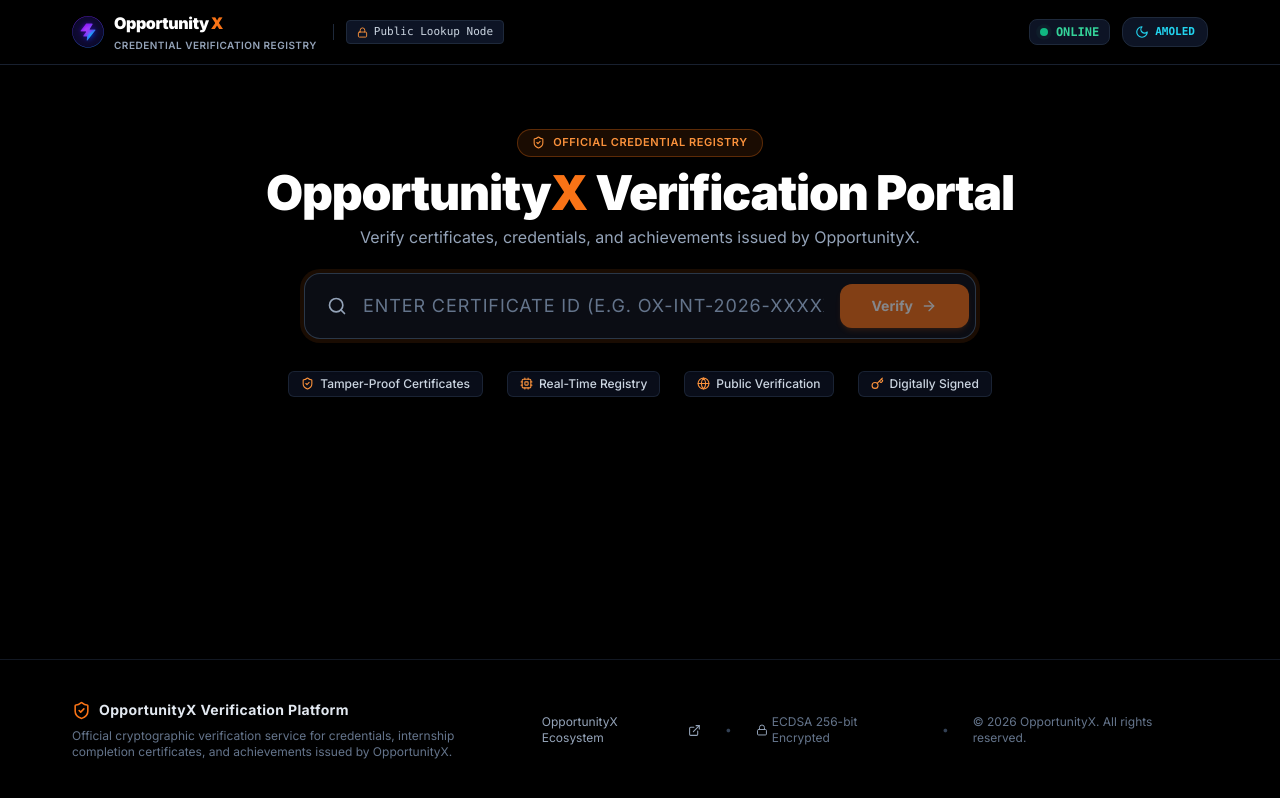
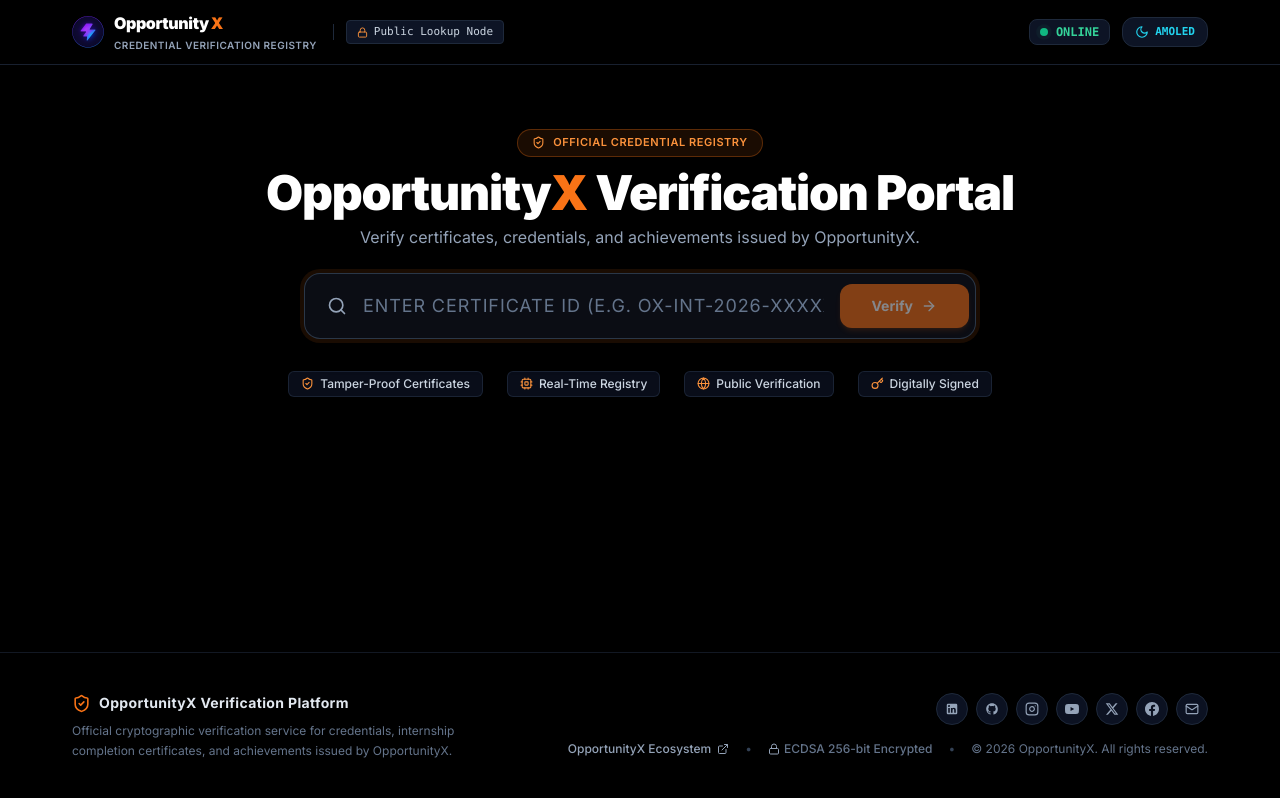
Before and after one commit to Anxraagxchahat/OpportunityX-Verification, a React (Vite) app in the folder frontend/: page / in a window 1280 px wide. Built offline with nearby package versions, Linux system fonts and the light colour scheme; no server answers; a web font is replaced by a local one.

Commit message:
feat(footer): add circular social media brand links to verification platform footer

```diff
--- a/frontend/src/components/Footer.jsx
+++ b/frontend/src/components/Footer.jsx
@@ -1,10 +1,91 @@
-import React from 'react';
-import { ShieldCheck, ExternalLink, Lock } from 'lucide-react';
+import React, { useState } from 'react';
+import { ShieldCheck, ExternalLink, Lock, Mail, Check } from 'lucide-react';
+import {
+  LinkedInIcon,
+  GitHubIcon,
+  InstagramIcon,
+  YoutubeIcon,
+  XIcon,
+  FacebookIcon
+} from './icons/BrandIcons';
+
+const SOCIAL_LINKS = [
+  {
+    name: 'LinkedIn',
+    url: 'https://www.linkedin.com/company/128134073',
+    icon: LinkedInIcon,
+    ariaLabel: 'OpportunityX on LinkedIn',
+    colorHover: 'hover:text-[#0A66C2] hover:border-[#0A66C2]/50 hover:bg-[#0A66C2]/10'
+  },
+  {
+    name: 'GitHub',
+    url: 'https://github.com/Anxraagxchahat/opportunityx',
+    icon: GitHubIcon,
+    ariaLabel: 'OpportunityX on GitHub',
+    colorHover: 'hover:text-purple-600 dark:hover:text-purple-400 hover:border-purple-500/50 hover:bg-purple-500/10'
+  },
+  {
+    name: 'Instagram',
+    url: 'https://www.instagram.com/theopportunityx/',
+    icon: InstagramIcon,
+    ariaLabel: 'OpportunityX on Instagram',
+    colorHover: 'hover:text-[#E4405F] hover:border-[#E4405F]/50 hover:bg-[#E4405F]/10'
+  },
+  {
+    name: 'YouTube',
+    url: 'https://www.youtube.com/@theopportunityX',
+    icon: YoutubeIcon,
+    ariaLabel: 'OpportunityX on YouTube',
+    colorHover: 'hover:text-[#FF0000] hover:border-[#FF0000]/50 hover:bg-[#FF0000]/10'
+  },
+  {
+    name: 'X',
+    url: 'https://x.com/TheOpportunityX',
+    icon: XIcon,
+    ariaLabel: 'OpportunityX on X',
+    colorHover: 'hover:text-slate-900 dark:hover:text-white hover:border-slate-400 dark:hover:border-slate-600 hover:bg-slate-500/10'
+  },
+  {
+    name: 'Facebook',
+    url: 'https://www.facebook.com/profile.php?id=61590766896275',
+    icon: FacebookIcon,
+    ariaLabel: 'OpportunityX on Facebook',
+    colorHover: 'hover:text-[#1877F2] hover:border-[#1877F2]/50 hover:bg-[#1877F2]/10'
+  },
+  {
+    name: 'Email',
+    url: 'mailto:hello@opportunityx.co.in',
+    icon: Mail,
+    ariaLabel: 'OpportunityX Email',
+    colorHover: 'hover:text-emerald-600 dark:hover:text-emerald-400 hover:border-emerald-500/50 hover:bg-emerald-500/10'
+  }
+];
 
 export function Footer({ onOpenAdmin }) {
+  const [copiedEmail, setCopiedEmail] = useState(false);
+
+  const handleEmailClick = (e, url) => {
+    if (url.startsWith('mailto:')) {
+      if (navigator.clipboard) {
+        navigator.clipboard.writeText('hello@opportunityx.co.in');
+        setCopiedEmail(true);
+        setTimeout(() => setCopiedEmail(false), 2500);
+      }
+    }
+  };
+
   return (
-    <footer className="w-full border-t border-slate-200 dark:border-slate-800/60 bg-slate-100 dark:bg-black py-10 mt-16 text-slate-600 dark:text-slate-400">
-      <div className="container mx-auto px-4 lg:px-8 flex flex-col md:flex-row items-center justify-between gap-6">
+    <footer className="w-full border-t border-slate-200 dark:border-slate-800/60 bg-slate-100 dark:bg-black py-10 mt-16 text-slate-600 dark:text-slate-400 relative">
+
+      {/* Toast Notification for Copied Email */}
+      {copiedEmail && (
+        <div className="fixed bottom-6 right-6 z-50 px-4 py-2.5 rounded-xl bg-emerald-600 text-white font-bold text-xs shadow-2xl animate-bounce flex items-center gap-2">
+          <Check size={14} className="stroke-[3]" />
+          <span>Email copied: hello@opportunityx.co.in</span>
+        </div>
+      )}
+
+      <div className="container mx-auto px-4 lg:px-8 flex flex-col md:flex-row items-center md:items-start justify-between gap-8">
 
         {/* Left: Branding & Trust Note */}
         <div className="flex flex-col gap-2 text-center md:text-left">
@@ -12,7 +93,7 @@ export function Footer({ onOpenAdmin }) {
             <button
               type="button"
               onClick={onOpenAdmin}
-              className="p-1 -m-1 rounded-md text-orange-500 hover:text-orange-600 dark:hover:text-orange-400 hover:scale-110 active:scale-95 transition-all focus:outline-none"
+              className="p-1 -m-1 rounded-md text-orange-500 hover:text-orange-600 dark:hover:text-orange-400 hover:scale-110 active:scale-95 transition-all focus:outline-none cursor-pointer"
               title="OpportunityX Security Node"
               aria-label="Security Node"
             >
@@ -22,37 +103,66 @@ export function Footer({ onOpenAdmin }) {
               OpportunityX Verification Platform
             </span>
           </div>
-          <p className="text-xs text-slate-600 dark:text-slate-500 max-w-md">
+          <p className="text-xs text-slate-600 dark:text-slate-500 max-w-md leading-relaxed">
             Official cryptographic verification service for credentials, internship completion certificates, and achievements issued by OpportunityX.
           </p>
         </div>
 
-        {/* Right: Quick Links & Security Info */}
-        <div className="flex flex-col sm:flex-row items-center gap-4 sm:gap-6 text-xs text-slate-600 dark:text-slate-400">
+        {/* Right: Social Links & Platform Quick Links */}
+        <div className="flex flex-col items-center md:items-end gap-3 text-xs text-slate-600 dark:text-slate-400">
+
+          {/* Circular Brand Social Icons */}
+          <div className="flex items-center gap-2">
+            {SOCIAL_LINKS.map((item) => {
+              const Icon = item.icon;
+              return (
+                <a
+                  key={item.name}
+                  href={item.url}
+                  target={item.url.startsWith('mailto:') ? '_self' : '_blank'}
+                  rel="noopener noreferrer"
+                  aria-label={item.ariaLabel}
+                  title={item.name}
+                  onClick={(e) => handleEmailClick(e, item.url)}
+                  className={`w-8 h-8 rounded-full bg-white dark:bg-slate-900/80 border border-slate-200 dark:border-slate-800 text-slate-600 dark:text-slate-400 flex items-center justify-center transition-all duration-200 shadow-sm hover:scale-105 active:scale-95 cursor-pointer focus:outline-none ${item.colorHover}`}
+                >
+                  <Icon className="w-3.5 h-3.5" />
+                </a>
+              );
+            })}
+          </div>
+
+          {/* Quick Links & Security Info */}
+          <div className="flex flex-wrap items-center justify-center md:justify-end gap-3 sm:gap-4 text-[11px] sm:text-xs text-slate-600 dark:text-slate-400 pt-1">
             <a
               href="https://opportunityx.co.in"
               target="_blank"
               rel="noopener noreferrer"
-            className="flex items-center gap-1.5 hover:text-orange-600 dark:hover:text-orange-400 transition-colors"
+              className="flex items-center gap-1.5 hover:text-orange-600 dark:hover:text-orange-400 transition-colors font-medium"
             >
               <span>OpportunityX Ecosystem</span>
-            <ExternalLink size={13} />
+              <ExternalLink size={12} />
             </a>
 
-          <span className="hidden sm:inline text-slate-300 dark:text-slate-700">•</span>
+            <span className="text-slate-300 dark:text-slate-700">•</span>
 
-          <span className="flex items-center gap-1 text-slate-600 dark:text-slate-500">
+            <span className="flex items-center gap-1 text-slate-600 dark:text-slate-500 font-medium">
               <Lock size={12} className="text-slate-500 dark:text-slate-400" />
               ECDSA 256-bit Encrypted
             </span>
 
-          <span className="hidden sm:inline text-slate-700">•</span>
+            <span className="text-slate-300 dark:text-slate-700">•</span>
 
             <span className="text-slate-500">
               © {new Date().getFullYear()} OpportunityX. All rights reserved.
             </span>
           </div>
+
+        </div>
+
       </div>
     </footer>
   );
 }
+
+export default Footer;
--- /dev/null
+++ b/frontend/src/components/icons/BrandIcons.jsx
@@ -0,0 +1,41 @@
+import React from 'react';
+
+export const GithubIcon = ({ className = "w-3.5 h-3.5" }) => (
+  <svg className={className} fill="currentColor" viewBox="0 0 24 24" aria-hidden="true">
+    <path fillRule="evenodd" clipRule="evenodd" d="M12 2C6.477 2 2 6.484 2 12.017c0 4.425 2.865 8.18 6.839 9.504.5.092.682-.217.682-.483 0-.237-.008-.868-.013-1.703-2.782.605-3.369-1.343-3.369-1.343-.454-1.158-1.11-1.466-1.11-1.466-.908-.62.069-.608.069-.608 1.003.07 1.53 1.032 1.53 1.032.892 1.53 2.341 1.088 2.91.832.092-.647.35-1.088.636-1.338-2.22-.253-4.555-1.113-4.555-4.951 0-1.093.39-1.988 1.029-2.688-.103-.253-.446-1.272.098-2.65 0 0 .84-.27 2.75 1.026A9.564 9.564 0 0112 6.844c.85.004 1.705.115 2.504.337 1.909-1.296 2.747-1.027 2.747-1.027.546 1.379.202 2.398.1 2.651.64.7 1.028 1.595 1.028 2.688 0 3.848-2.339 4.695-4.566 4.943.359.309.678.92.678 1.855 0 1.338-.012 2.419-.012 2.747 0 .268.18.58.688.482A10.019 10.019 0 0022 12.017C22 6.484 17.522 2 12 2z" />
+  </svg>
+);
+export const GitHubIcon = GithubIcon;
+
+export const LinkedinIcon = ({ className = "w-3.5 h-3.5" }) => (
+  <svg className={className} viewBox="0 0 24 24" fill="currentColor" aria-hidden="true">
+    <path d="M19 3a2 2 0 0 1 2 2v14a2 2 0 0 1-2 2H5a2 2 0 0 1-2-2V5a2 2 0 0 1 2-2h14m-.5 15.5v-5.3a3.26 3.26 0 0 0-3.26-3.26c-.85 0-1.84.52-2.28 1.3v-1.11h-2.79v8.37h2.79v-4.93c0-.77.62-1.4 1.39-1.4a1.4 1.4 0 0 1 1.4 1.4v4.93h2.75M6.88 8.56a1.68 1.68 0 0 0 1.68-1.68c0-.93-.75-1.69-1.68-1.69a1.69 1.69 0 0 0-1.69 1.69c0 .93.76 1.68 1.69 1.68m1.39 9.94v-8.37H5.5v8.37h2.77z" />
+  </svg>
+);
+export const LinkedInIcon = LinkedinIcon;
+
+export const InstagramIcon = ({ className = "w-3.5 h-3.5" }) => (
+  <svg className={className} viewBox="0 0 24 24" fill="none" stroke="currentColor" strokeWidth="2" strokeLinecap="round" strokeLinejoin="round" aria-hidden="true">
+    <rect x="2" y="2" width="20" height="20" rx="5" ry="5" />
+    <path d="M16 11.37A4 4 0 1 1 12.63 8 4 4 0 0 1 16 11.37z" />
+    <line x1="17.5" y1="6.5" x2="17.51" y2="6.5" />
+  </svg>
+);
+
+export const YoutubeIcon = ({ className = "w-3.5 h-3.5" }) => (
+  <svg className={className} viewBox="0 0 24 24" fill="currentColor" aria-hidden="true">
+    <path d="M23.498 6.186a3.016 3.016 0 0 0-2.122-2.136C19.505 3.545 12 3.545 12 3.545s-7.505 0-9.377.505A3.017 3.017 0 0 0 .502 6.186C0 8.07 0 12 0 12s0 3.93.502 5.814a3.016 3.016 0 0 0 2.122 2.136c1.871.505 9.376.505 9.376.505s7.505 0 9.377-.505a3.015 3.015 0 0 0 2.122-2.136C24 15.93 24 12 24 12s0-3.93-.502-5.814zM9.545 15.568V8.432L15.818 12l-6.273 3.568z" />
+  </svg>
+);
+
+export const XIcon = ({ className = "w-3.5 h-3.5" }) => (
+  <svg className={className} fill="currentColor" viewBox="0 0 24 24" aria-hidden="true">
+    <path d="M18.244 2.25h3.308l-7.227 8.26 8.502 11.24H16.17l-5.214-6.817L4.99 21.75H1.68l7.73-8.835L1.254 2.25H8.08l4.713 6.231zm-1.161 17.52h1.833L7.084 4.126H5.117z" />
+  </svg>
+);
+
+export const FacebookIcon = ({ className = "w-3.5 h-3.5" }) => (
+  <svg className={className} fill="currentColor" viewBox="0 0 24 24" aria-hidden="true">
+    <path d="M24 12.073c0-6.627-5.373-12-12-12s-12 5.373-12 12c0 5.99 4.388 10.954 10.125 11.854v-8.385H7.078v-3.47h3.047V9.43c0-3.007 1.792-4.669 4.533-4.669 1.312 0 2.686.235 2.686.235v2.953H15.83c-1.491 0-1.956.925-1.956 1.874v2.25h3.328l-.532 3.47h-2.796v8.385C19.612 23.027 24 18.062 24 12.073z" />
+  </svg>
+);
```
Lines whose indentation alone changed are shown as unchanged.
